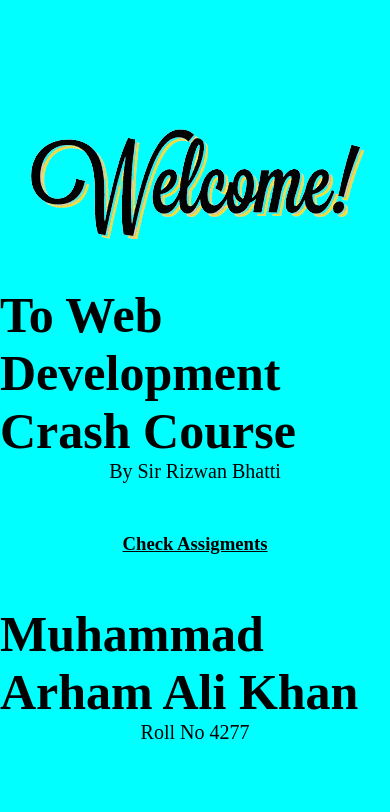
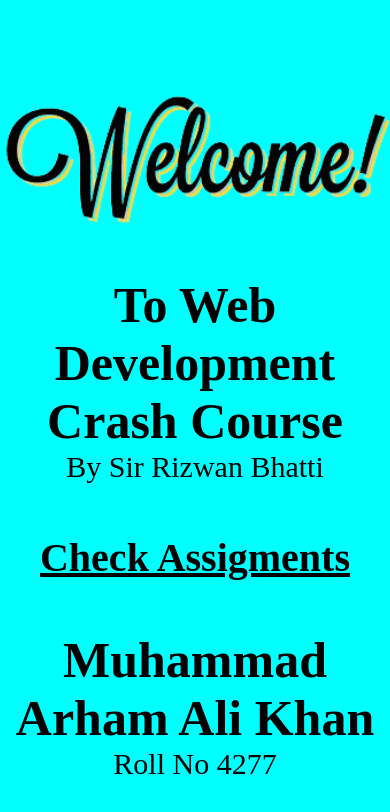
Before and after one commit to DeveloperArhamAli/WebDevCrashCourseAssignments, a plain HTML site: page index.html in a window 390 px wide. Drawn offline with Linux system fonts and the light colour scheme.

Commit message:
Update style.css

```diff
--- a/style.css
+++ b/style.css
@@ -23,11 +23,6 @@ html , body{
     flex-direction: column;
     align-items: center;
     justify-content: center;
-}
-
-.head h1{
-    font-size: 50px;
-    font-weight: 900;
 }
 
 .head p{
@@ -88,3 +83,19 @@ html , body{
 .assigments a:hover{
     text-decoration: underline;
 }
+
+@media (max-width: 720px) {
+    .img{
+        width: 400px;
+    }
+    .head h1{
+        font-size: 50px;
+        text-align: center;
+    }
+    .head p{
+        font-size: 30px;
+    }
+    .head h3{
+        font-size: 40px;
+    }
+}
```
